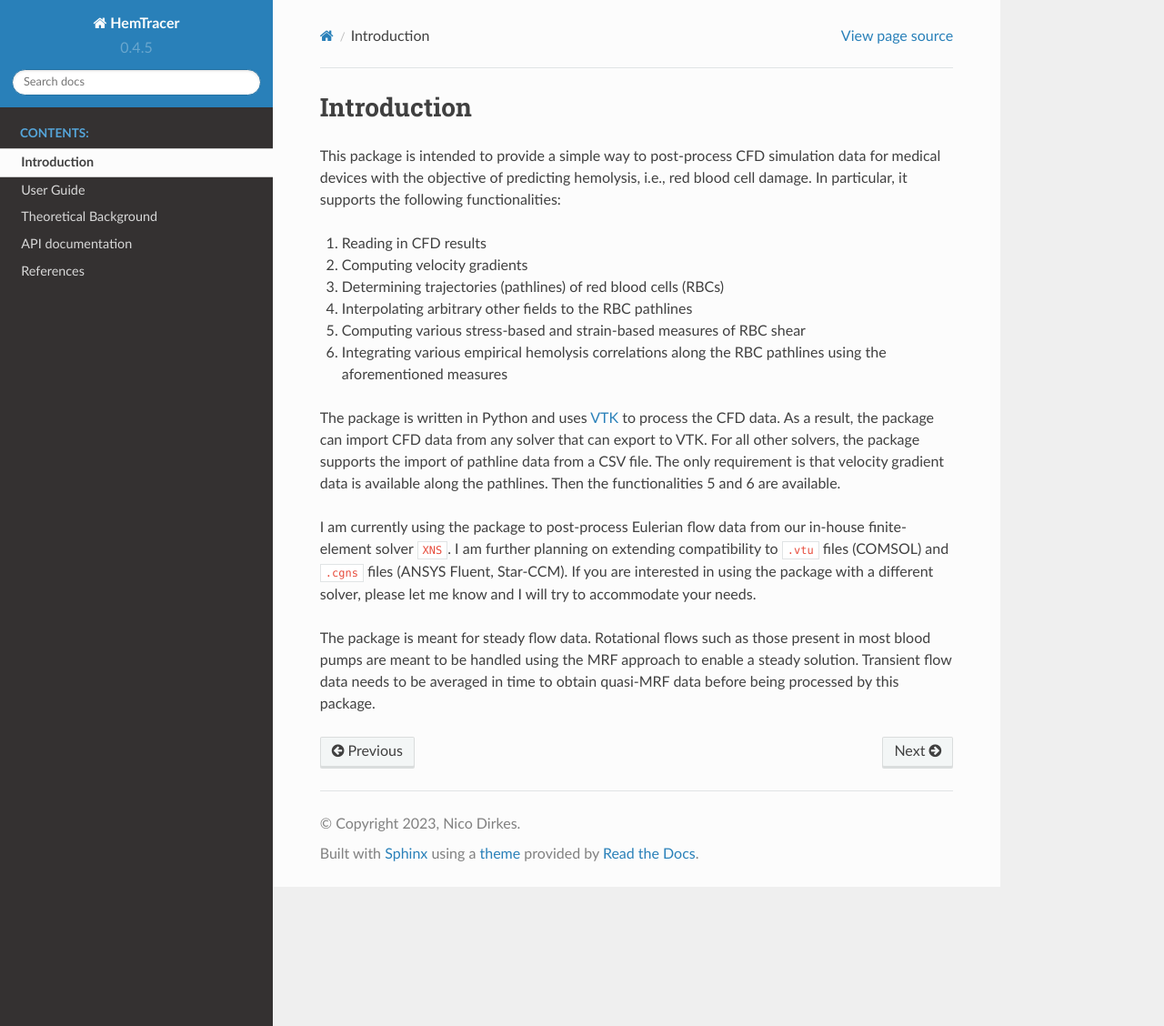
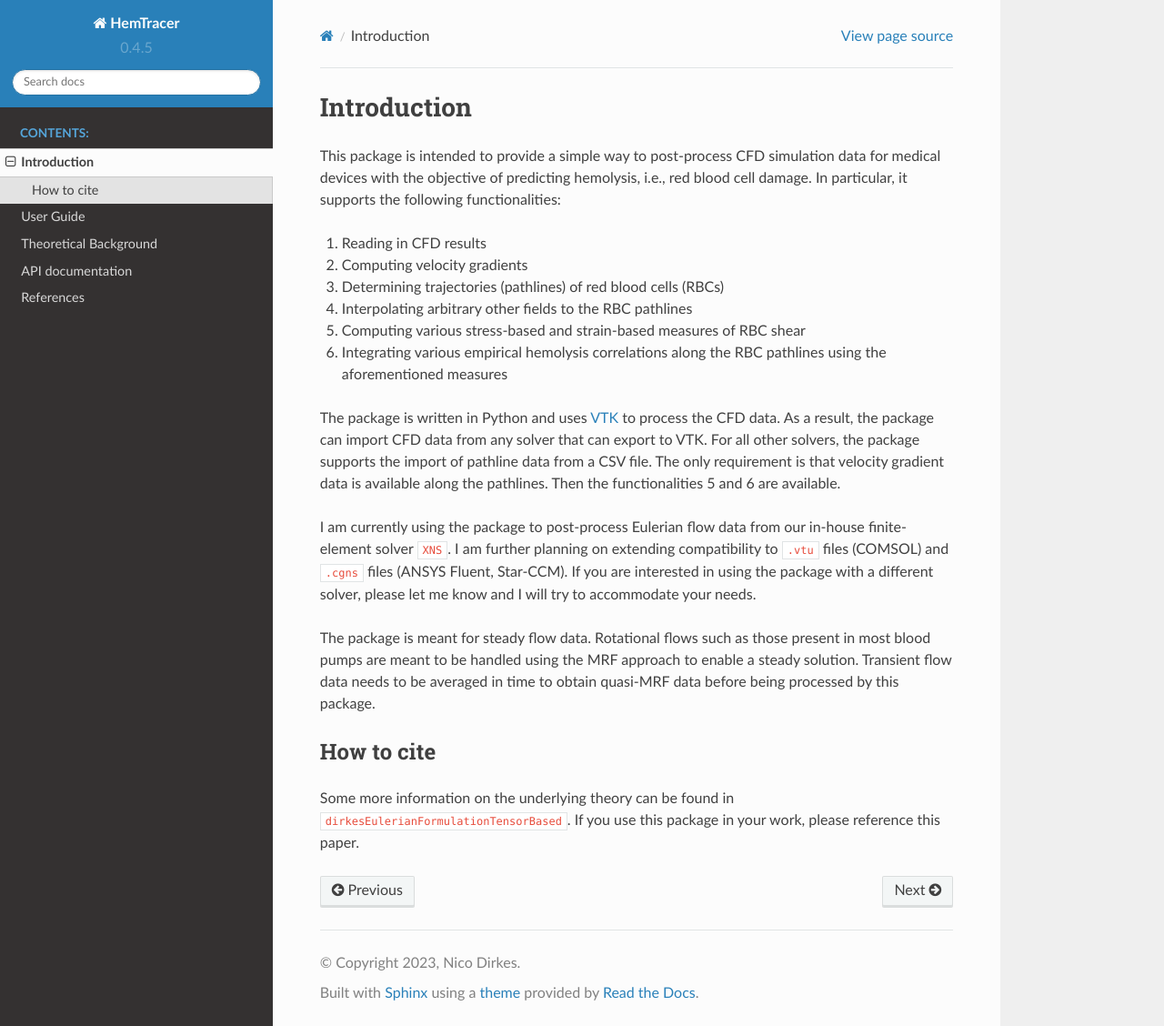
Before and after one commit to nicodirkes/HemTracer, a Sphinx documentation site: the page built from docs/introduction.rst, in a window 1280 px wide and 1128 px high. Shown: the whole window at 91% size. Built offline with Sphinx 7.4.7 and the Read the Docs theme 2.0.0, drawn with Linux system fonts in a browser that asks for light colours; cross-references to code outside the pages are shown as plain code.

Commit message:
added information how to cite

```diff
--- a/docs/introduction.rst
+++ b/docs/introduction.rst
@@ -15,3 +15,7 @@ The package is written in Python and uses `VTK <https://vtk.org/>`_ to process t
 I am currently using the package to post-process Eulerian flow data from our in-house finite-element solver :code:`XNS`. I am further planning on extending compatibility to :code:`.vtu` files (COMSOL) and :code:`.cgns` files (ANSYS Fluent, Star-CCM). If you are interested in using the package with a different solver, please let me know and I will try to accommodate your needs.
 
 The package is meant for steady flow data. Rotational flows such as those present in most blood pumps are meant to be handled using the MRF approach to enable a steady solution. Transient flow data needs to be averaged in time to obtain quasi-MRF data before being processed by this package.
+
+How to cite
+-----------
+Some more information on the underlying theory can be found in :cite:`dirkesEulerianFormulationTensorBased`. If you use this package in your work, please reference this paper.
```
